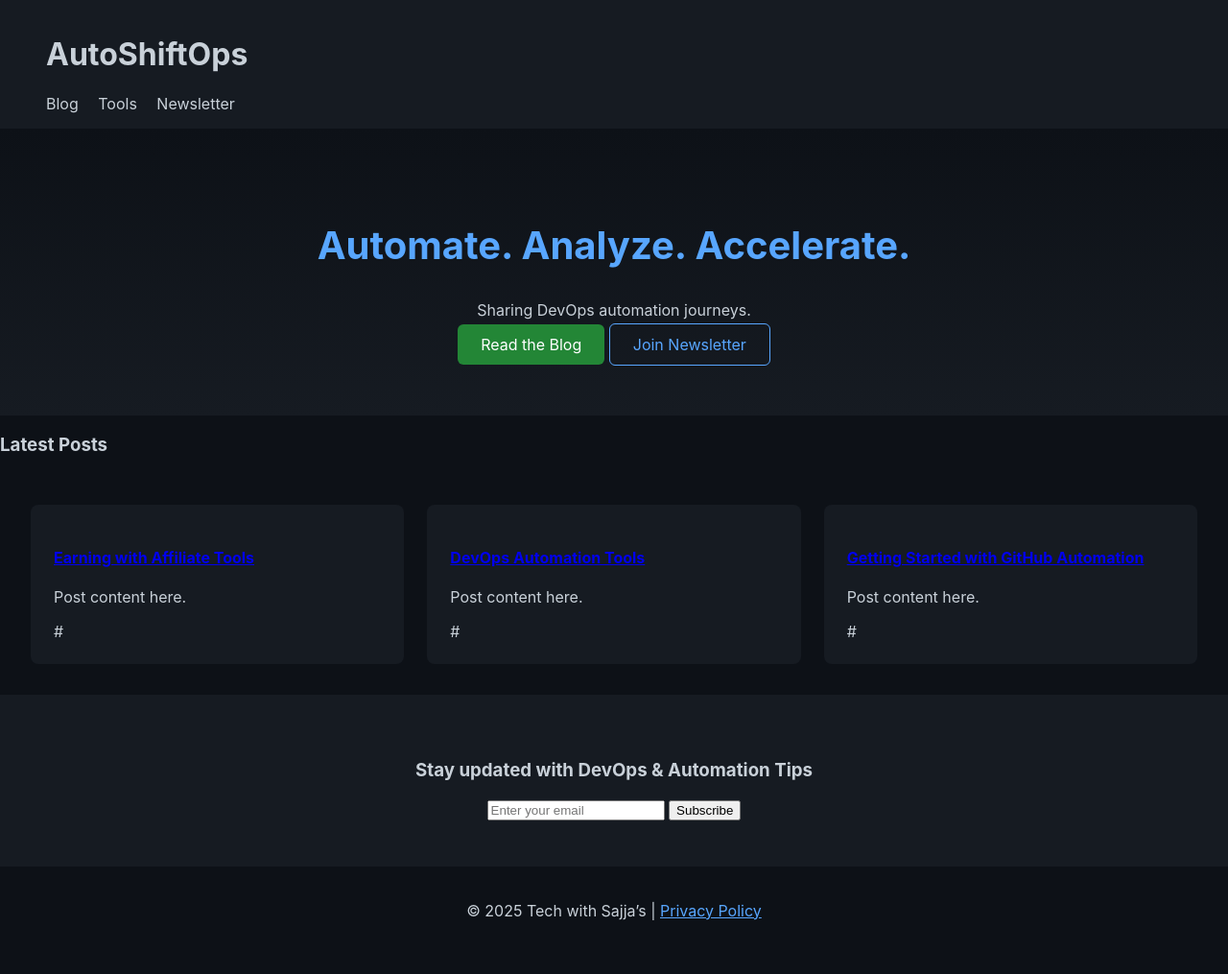
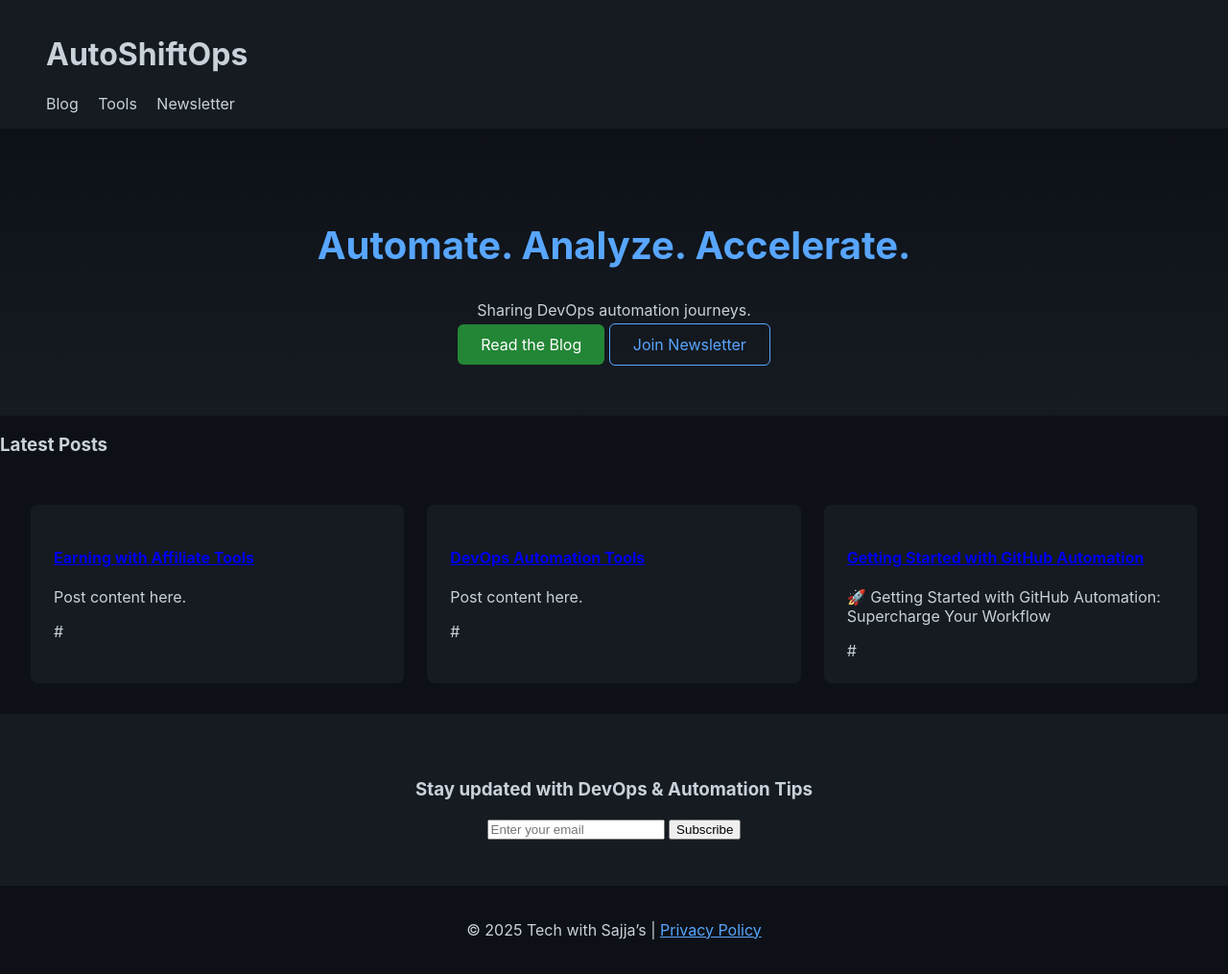
Before and after one commit to AutoShiftOps/autoshiftops.github.io, a Jekyll site: the page built from index.md, in a window 1280 px wide. Shown: the whole page at 96% size. Built offline with Jekyll 4.4.1, drawn with Linux system fonts in a browser that asks for light colours; some of the changed lines change nothing that is shown.

```diff
--- a/_posts/2025-10-20-getting-started-with-github-automation.md
+++ b/_posts/2025-10-20-getting-started-with-github-automation.md
@@ -2,4 +2,124 @@
 layout: post
 title: 'Getting Started with GitHub Automation'
 ---
-Post content here.
+🚀 Getting Started with GitHub Automation: Supercharge Your Workflow
+
+In today’s fast-paced tech world, efficiency is everything. Whether you're a developer, DevOps engineer, or tech enthusiast, automating repetitive tasks is a game-changer. Enter GitHub Automation—your key to smarter workflows, faster deployments, and less manual grunt work.
+
+In this post, we’ll explore what GitHub Automation is, why it matters, and how you can get started—even if you’re new to the ecosystem.
+
+🔹 What is GitHub Automation?
+
+GitHub Automation refers to the use of GitHub Actions, bots, and scripts to perform routine tasks automatically. Think of it as giving your repository superpowers. Tasks like:
+
+Running tests every time you push code
+
+Automatically deploying your app
+
+Sending notifications for pull requests or issues
+
+Merging branches under certain conditions
+
+…can all happen without you lifting a finger.
+
+It’s like having a personal assistant for your code!
+
+🔹 Why You Should Care
+
+Here’s why automation isn’t just a “nice-to-have,” but a must in 2025:
+
+Time Saver – Stop repeating manual tasks. Spend your brainpower on creative and critical work.
+
+Error Reduction – Machines don’t forget steps. Your tests, deployments, and merges become more reliable.
+
+Consistency – Automation ensures your workflow is standard across all projects and team members.
+
+Scalability – Your project grows, your automation grows with it. No additional overhead.
+
+🔹 Meet GitHub Actions
+
+At the heart of GitHub Automation is GitHub Actions. It allows you to define “workflows” triggered by specific events in your repository.
+
+Event Triggers – Push, pull request, issue creation, scheduled cron jobs, and more.
+
+Jobs & Steps – Each workflow consists of jobs (parallel tasks) and steps (individual commands).
+
+Marketplace – Pre-built actions for everything: code linting, deployments, notifications, security checks, and even AI-assisted tasks!
+
+Example: Automatically run tests on every push to the main branch and deploy to your staging server.
+
+🔹 Getting Started: Step-by-Step
+
+Here’s a simple roadmap to kickstart your GitHub Automation journey:
+
+1️⃣ Identify Repetitive Tasks
+
+Look for tasks that are routine and error-prone:
+
+Testing code
+
+Generating documentation
+
+Deploying builds
+
+Code formatting
+
+2️⃣ Create Your First Workflow
+
+Navigate to your repo → Actions tab → New workflow.
+
+Start with a template or from scratch. For example:
+
+name: CI Workflow
+on: [push]
+jobs:
+  build:
+    runs-on: ubuntu-latest
+    steps:
+      - uses: actions/checkout@v3
+      - name: Run Tests
+        run: npm test
+
+
+Save → Commit → Watch it run automatically on your next push.
+
+3️⃣ Explore Pre-built Actions
+
+GitHub Marketplace has thousands of ready-made actions:
+
+Deployment actions (AWS, Azure, Firebase)
+
+Linting & formatting (ESLint, Prettier)
+
+Notifications (Slack, Discord, Email)
+
+4️⃣ Iterate & Improve
+
+Automation is a journey. Monitor workflow logs, optimize steps, and gradually automate more processes.
+
+🔹 Pro Tips for Maximum Impact
+
+Start Small: Automate one task at a time; avoid overwhelming your workflow.
+
+Use Secrets: Store credentials securely with GitHub Secrets.
+
+Version Control Your Workflows: Keep your .github/workflows folder under version control.
+
+Monitor & Alert: Use notifications to catch workflow failures instantly.
+
+🔹 Final Thoughts
+
+GitHub Automation is no longer optional—it’s essential. It turns your code repository into a smart, self-operating engine that saves time, reduces errors, and empowers creativity.
+
+Whether you’re a solo developer or leading a large team, automation lets you focus on innovation, not repetition.
+
+💡 Pro Tip: Start experimenting today with GitHub Actions, and in a month, you’ll wonder how you ever managed without it!
+
+⚡ Call to Action
+
+If you found this helpful, share this post with your network, and start automating one workflow today!
+
+Also, comment below:
+“What’s the first task you’ll automate in your GitHub repo?”
+
+Let’s build smarter, faster, and more fun workflows together! 🚀
```
